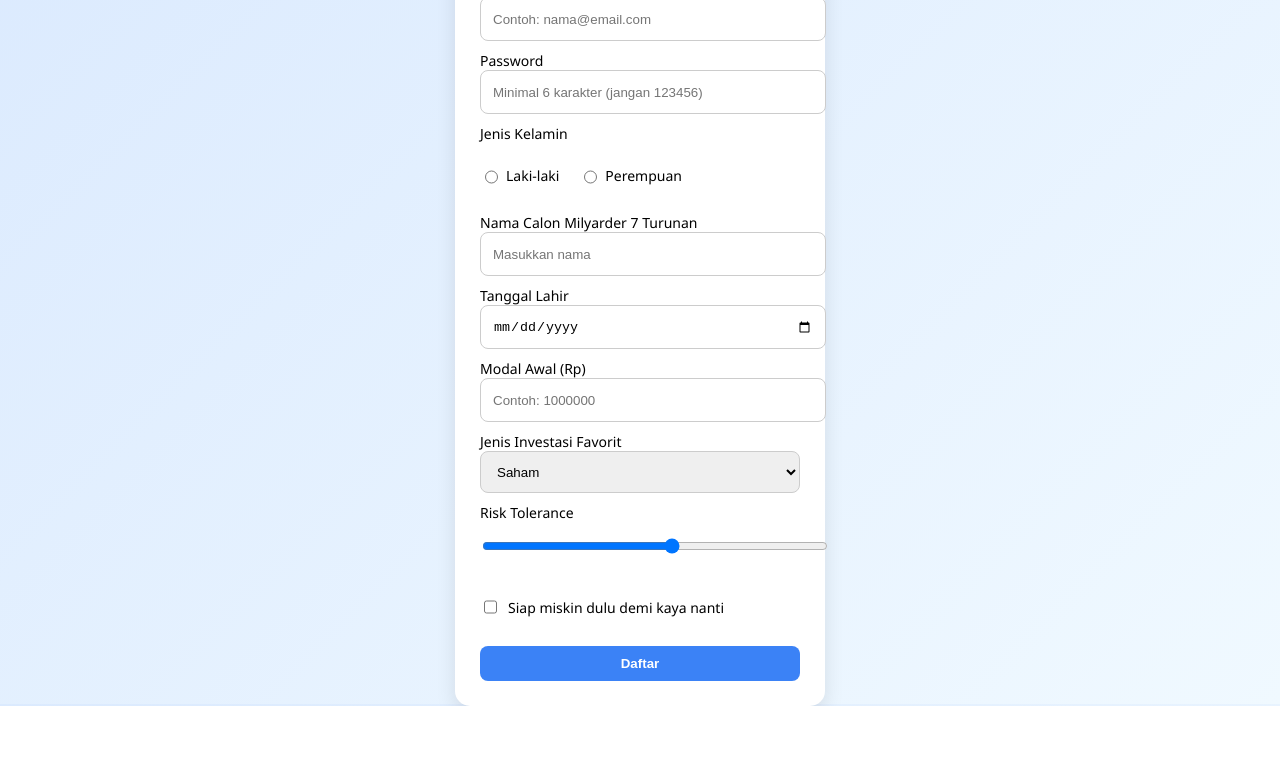
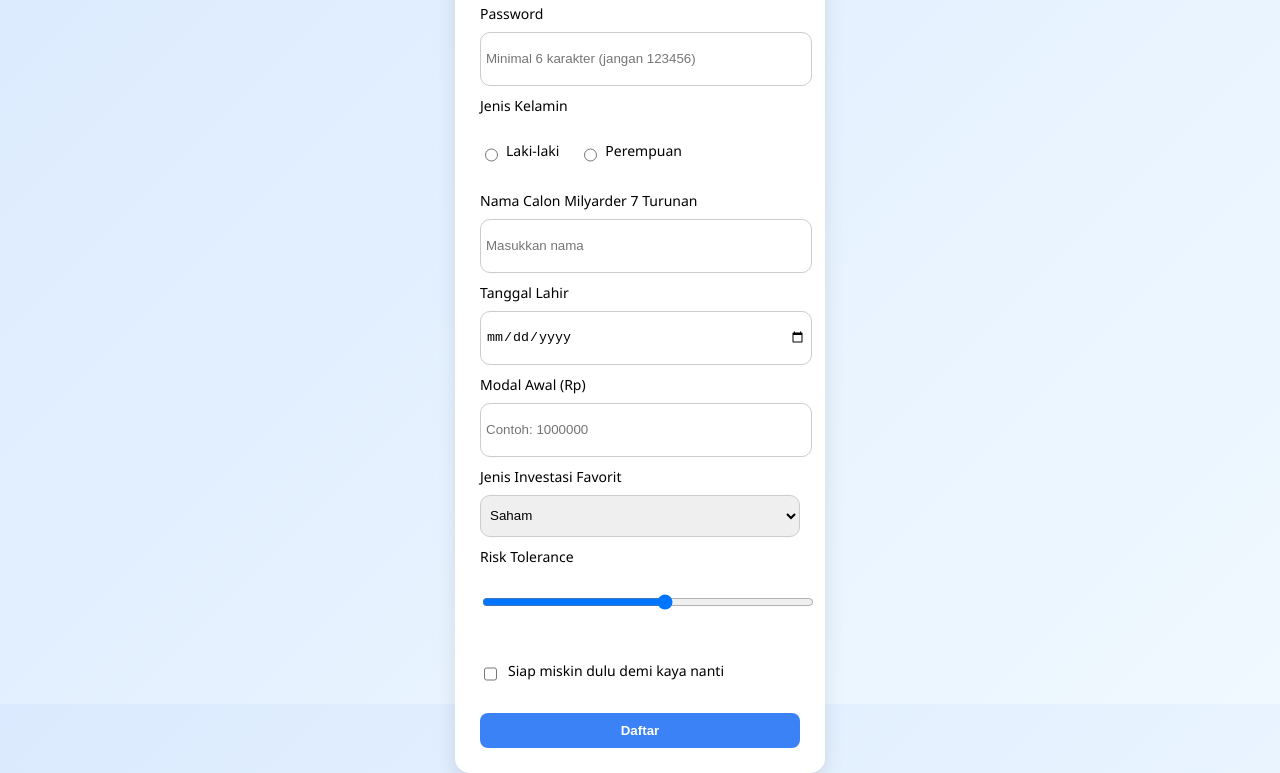
Before and after one commit to valerinsch/form-regist-investor, a plain HTML site: page index.html in a window 1280 px wide. Shown: the part 112-885 px from the top of the page. Before the commit the page ends 818 px from the top, so only its background shows below. Drawn offline with Linux system fonts and the light colour scheme.

Commit message:
style.css

```diff
--- a/style.css
+++ b/style.css
@@ -43,8 +43,9 @@
     input, select {
         width: 100%;
         height: 42px;
-        padding: 0 12px;
-        border-radius: 8px;
+        padding: 5px;
+        margin-top: 9px;
+        border-radius: 10px;
         border: 1px solid #ccc;
         outline: none;
     }
```
